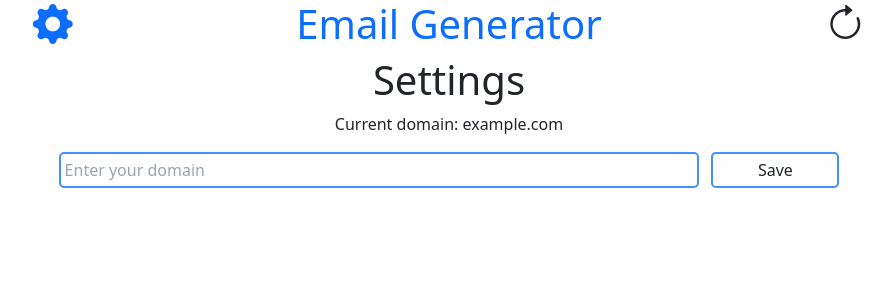
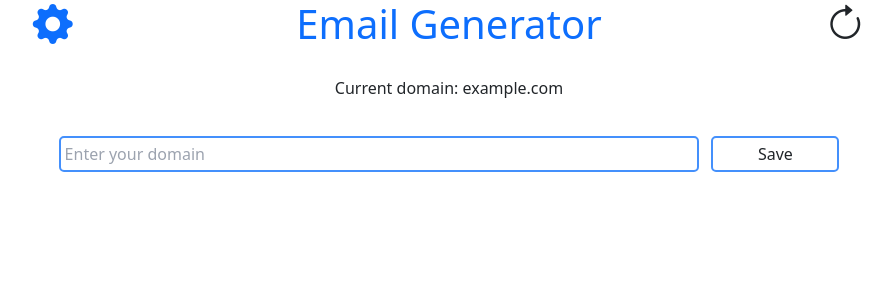
Before and after one commit to lucioxx89/Email_Generator, a React (Create React App) app: page /settings in a window 1280 px wide. Shown: the top 300 px of the page, without its empty margins (191-1083 px from the left). Built offline with nearby package versions, Linux system fonts and the light colour scheme.

Commit message:
work a bit on style to put copy icon on the same line of domain left it how it was before

```diff
--- a/src/components/SuggestedEmail.js
+++ b/src/components/SuggestedEmail.js
@@ -19,9 +19,7 @@ function SuggestedEmail(props) {
         text={`${alias}@${domain}`}
         onCopy={() => styleAsCopied()}
       >
-        <div
-          className={`p-6 mb-2 ${colorBackground} text-dark cursor-pointer `}
-        >
+        <div className={`p-6 mb-2 ${colorBackground} text-dark cursor-pointer`}>
           <span className="font-bold">{alias}</span>@{domain}
           <i className={`bi bi-${copyIcon} pl-10`}></i>
         </div>
--- a/src/components/SuggestedEmailsList.js
+++ b/src/components/SuggestedEmailsList.js
@@ -64,7 +64,16 @@ function SuggestedEmailsList(props) {
 
   return (
     <div>
-      <ul className="list-group-flush">
+      <ul
+
+      // style={{
+      //   padding: "2px",
+      //   textAlign: "justify",
+      //   display: "flex",
+      //   flexDirection: "column",
+      //   justifyContent: "space-between",
+      // }}
+      >
         {generateRandomAliases(10).map((alias, index) => (
           <SuggestedEmail alias={alias} domain={props.domain} key={index} />
         ))}
--- a/src/pages/Settings.jsx
+++ b/src/pages/Settings.jsx
@@ -19,10 +19,8 @@ const Settings = (props) => {
 
   return (
     <>
-      <h1>Settings</h1>
-      <p>Current domain: {props.currentDomain}</p>
+      <p style={{ padding: "20px" }}>Current domain: {props.currentDomain}</p>
       <form onSubmit={formSubmitHandler}>
-        {/* <label>Chose your domain:</label> */}
         <input
           type="text"
           placeholder="Enter your domain"
```
